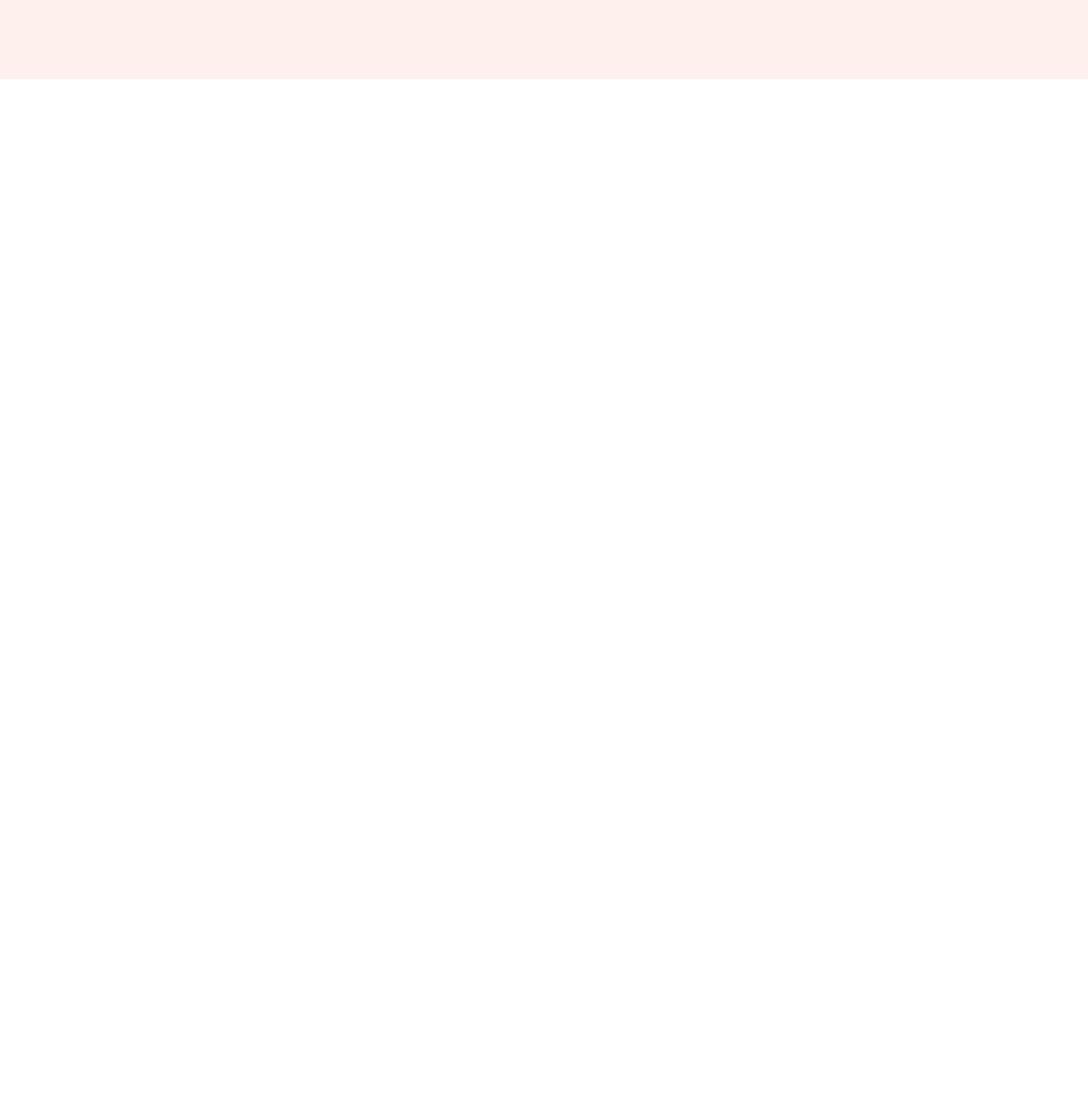
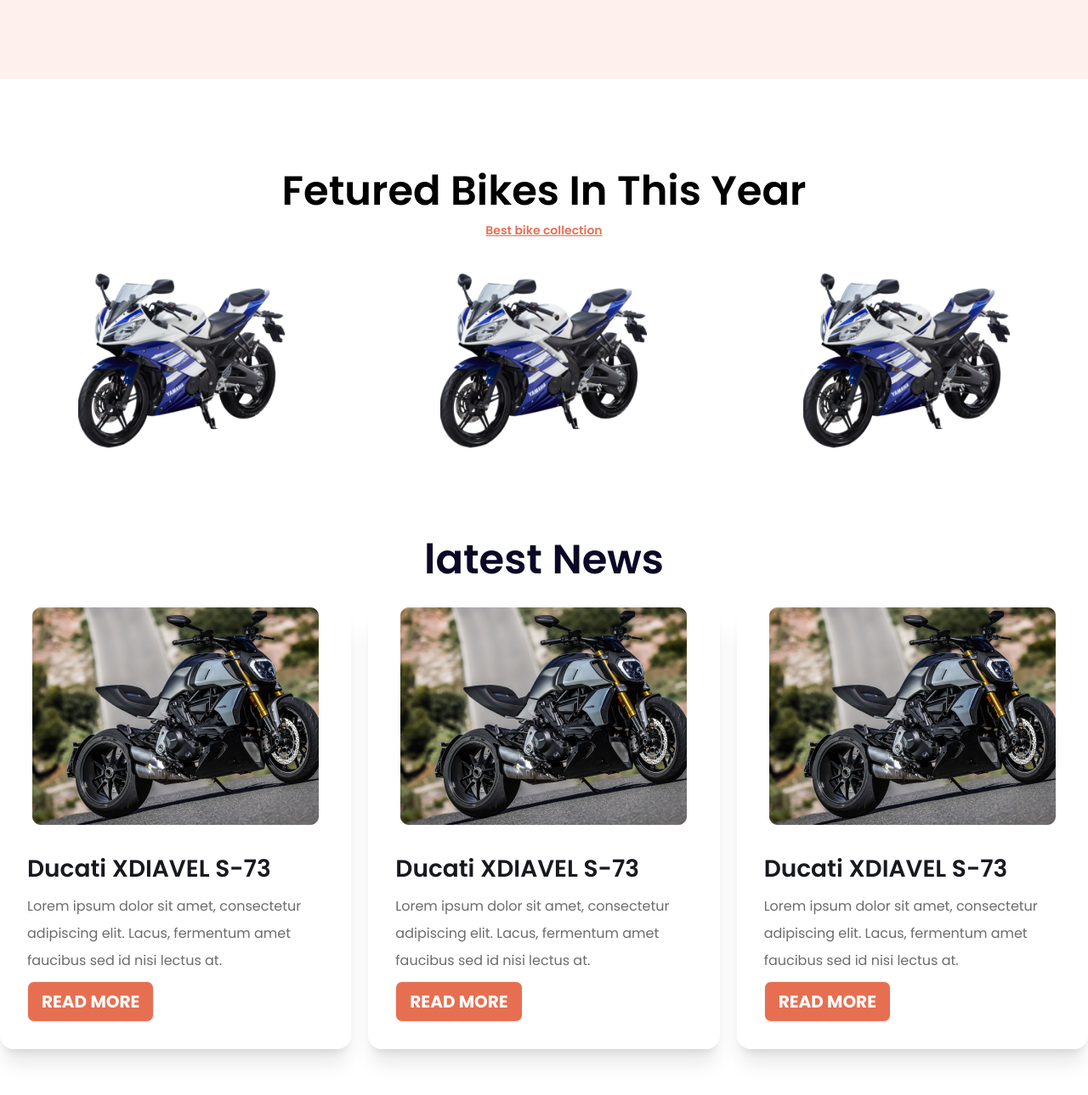
Before and after one commit to shahinahmwd/Biker-zone, a plain HTML site: page index.html in a window 1280 px wide. Shown: the part 525-1814 px from the top of the page at 85% size. Before the commit the page ends 800 px from the top, so only its background shows below. Drawn offline with nearby package versions, Linux system fonts and the light colour scheme.

Commit message:
added latest bike section

```diff
--- a/index.html
+++ b/index.html
@@ -166,7 +166,91 @@
         </div>
     </header>
     <main class="md:container md:mx-auto">
-
+        <!-- Fetured Bikes Section -->
+        <section class="my-24">
+            <h3 class="text-center text-[48px] text-[#000000] font-semibold">Fetured Bikes In This Year</h3>
+            <p class="text-center text-[14px] text-[#E76F51] font-semibold underline">Best bike collection</p>
+            <div class="grid grid-cols-1 md:grid-cols-2 lg:grid-cols-3">
+                <div class="card bg-base-100 ">
+                    <figure class="px-10 pt-10">
+                      <img
+                        src="images/others/feature-bike.png"
+                        alt="Shoes"
+                        class="w-[243px]" />
+                    </figure>
+                  </div>
+                <div class="card bg-base-100 ">
+                    <figure class="px-10 pt-10">
+                      <img
+                        src="images/others/feature-bike.png"
+                        alt="Shoes"
+                        class="w-[243px]" />
+                    </figure>
+                  </div>
+                <div class="card bg-base-100 ">
+                    <figure class="px-10 pt-10">
+                      <img
+                        src="images/others/feature-bike.png"
+                        alt="Shoes"
+                        class="w-[243px]" />
+                    </figure>
+                  </div>
+            </div>
+        </section>
+        <!-- latest Bike -->
+         <section class="my-24">
+            <h3 class="text-center text-[48px] mb-5 text-[#0A0826] font-semibold">latest News</h3>
+            <div class="grid lg:grid-cols-3 grid-cols-1 md:grid-cols-2 gap-5">
+                <!-- Latest bike 1 -->
+                <div class="card bg-base-100 shadow-xl">
+                    <figure>
+                      <img
+                        src="images/others/latest1.png"
+                        alt="Shoes" />
+                    </figure>
+                    <div class="card-body">
+                      <h2 class="card-title text-[28px] font-semibold text-[#18191F]
+                      leading-[40px]">Ducati XDIAVEL S-73</h2>
+                      <p class="text-[16px] font-normal leading-[32px] text-[#6C6C6C]">Lorem ipsum dolor sit amet, consectetur adipiscing elit. Lacus, fermentum amet faucibus sed id nisi lectus at.</p>
+                      <div class="card-actions">
+                        <button class="btn bg-bike-primary uppercase text-[#ffffff] text-[20px] font-bold">Read More</button>
+                      </div>
+                    </div>
+                  </div>
+                <!-- Latest bike 1 -->
+                <div class="card bg-base-100 shadow-xl">
+                    <figure>
+                      <img
+                        src="images/others/latest1.png"
+                        alt="Shoes" />
+                    </figure>
+                    <div class="card-body">
+                      <h2 class="card-title text-[28px] font-semibold text-[#18191F]
+                      leading-[40px]">Ducati XDIAVEL S-73</h2>
+                      <p class="text-[16px] font-normal leading-[32px] text-[#6C6C6C]">Lorem ipsum dolor sit amet, consectetur adipiscing elit. Lacus, fermentum amet faucibus sed id nisi lectus at.</p>
+                      <div class="card-actions">
+                        <button class="btn bg-bike-primary uppercase text-[#ffffff] text-[20px] font-bold">Read More</button>
+                      </div>
+                    </div>
+                  </div>
+                <!-- Latest bike 1 -->
+                <div class="card bg-base-100 shadow-xl">
+                    <figure>
+                      <img
+                        src="images/others/latest1.png"
+                        alt="Shoes" />
+                    </figure>
+                    <div class="card-body">
+                      <h2 class="card-title text-[28px] font-semibold text-[#18191F]
+                      leading-[40px]">Ducati XDIAVEL S-73</h2>
+                      <p class="text-[16px] font-normal leading-[32px] text-[#6C6C6C]">Lorem ipsum dolor sit amet, consectetur adipiscing elit. Lacus, fermentum amet faucibus sed id nisi lectus at.</p>
+                      <div class="card-actions">
+                        <button class="btn bg-bike-primary uppercase text-[#ffffff] text-[20px] font-bold">Read More</button>
+                      </div>
+                    </div>
+                  </div>
+            </div>
+         </section>
     </main>
 
 </body>
```
